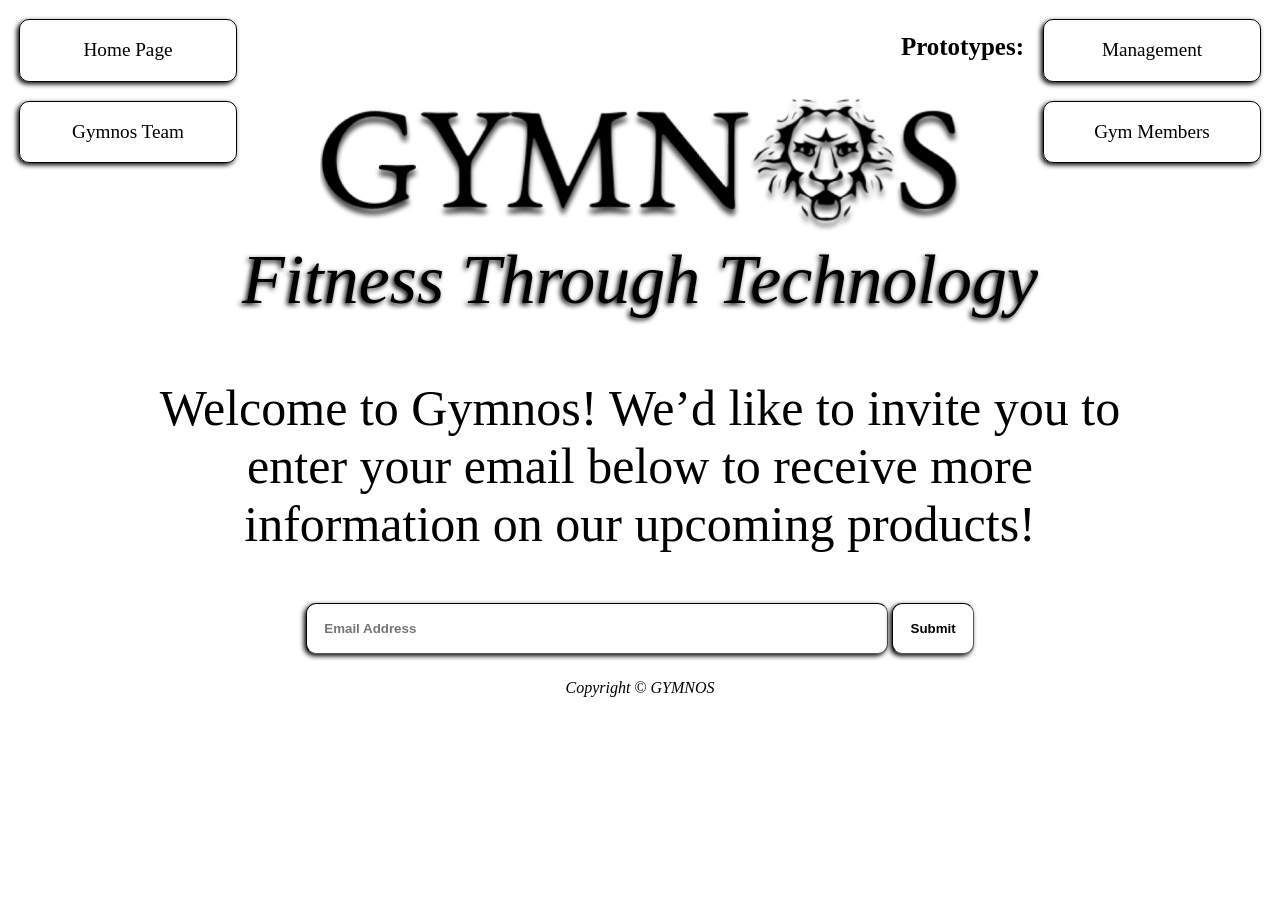
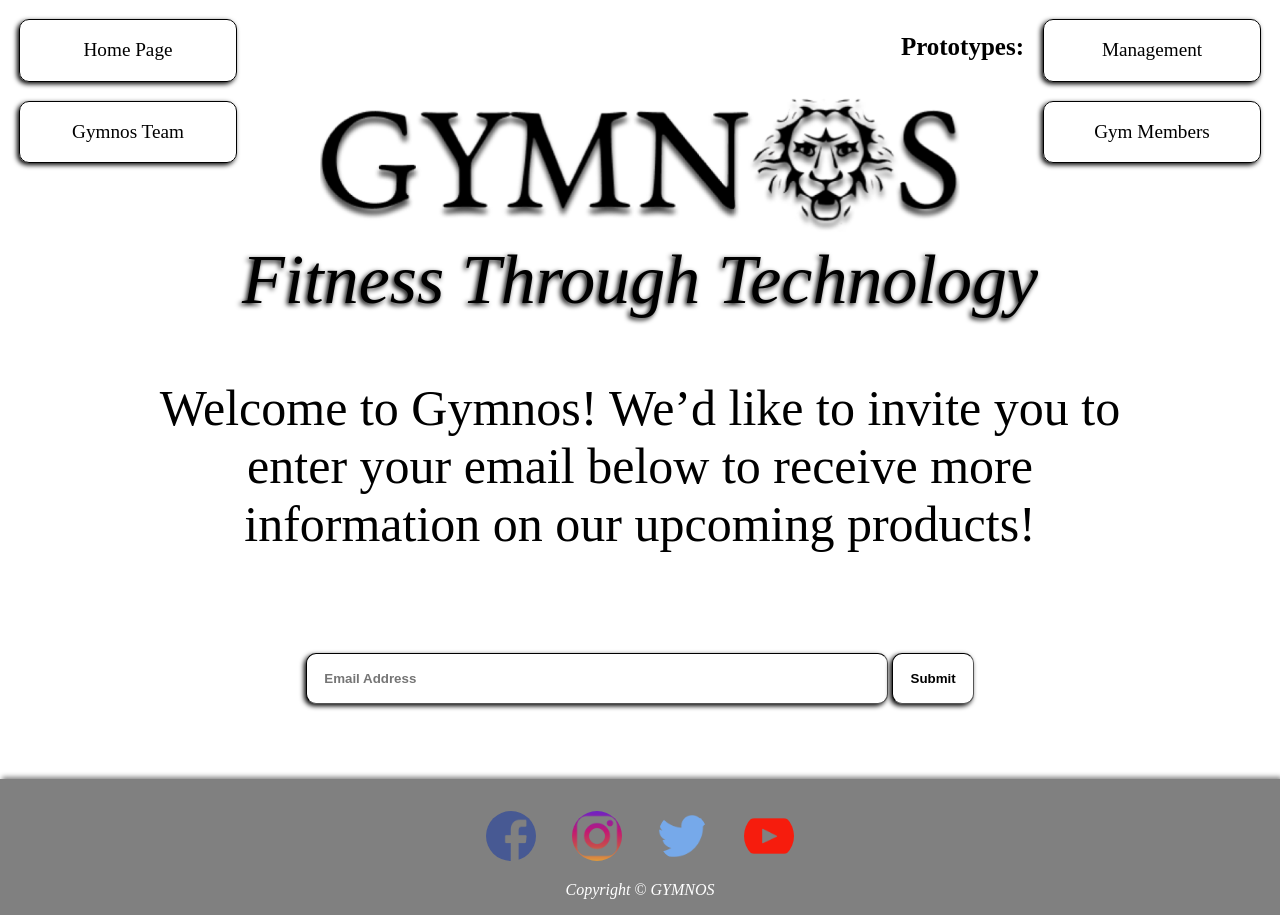
Before and after one commit to Gymnos-AI/Gymnos-LandingPage, a plain HTML site: page jjm/index.html in a window 1280 px wide. Before the commit the page ends 800 px from the top, so only its background shows below. Drawn offline with Linux system fonts and the light colour scheme.

Commit message:
Social Media Icon added

```diff
--- a/jjm/index.html
+++ b/jjm/index.html
@@ -49,6 +49,12 @@
            </form>
         </div>
         <footer>
+            <div>
+                <a href="#"><img src="img/fb.png" alt="Facebook"></a>
+                <a href="#"><img src="img/ig.png" alt="Instagram"></a>
+                <a href="#"><img src="img/twitter.png" alt="Twitter"></a>
+                <a href="#"><img src="img/youtube.png" alt="Youtube"></a>
+            </div>
             <em>Copyright &copy; GYMNOS</em>
         </footer>
     </div>
--- a/jjm/style.css
+++ b/jjm/style.css
@@ -66,6 +66,7 @@ a:hover {
     width:80%;
     margin: 0 auto;
     text-align: center;
+    margin-bottom: 50px;
 }
 
 #web-body h2 {
@@ -77,11 +78,12 @@ a:hover {
 #web-body p {
     font-size: 50px;
 }
-
+/* #FOOTER */
 #web-footer {
     width: 60%;
     margin: 0 auto;
     text-align: center;
+    margin-bottom: 50px;
 }
 #web-footer form {
     margin-bottom: 25px;
@@ -112,5 +114,27 @@ a:hover {
     cursor: pointer;
 }
 footer{
+    padding: 1em;
+    box-shadow: 2px -2px 5px grey;
+    text-align: center;
+    background: grey;
+    color: white;
+}
+
+footer div {
+    text-align: center;
+    margin: 1em;
+}
+footer div a {
+    margin: 1em;
     text-align: center;
 }
+footer div img {
+    width: 50px;
+    border-radius: 50%;
+}
+footer div img:hover{
+    box-shadow: 0 0 5px black;
+    padding: 5px;
+    transition: all 0.3s;
+}
```
Also changed, not shown: jjm/img/fb.png (added), jjm/img/ig.png (added), jjm/img/twitter.png (added), jjm/img/youtube.png (added).
